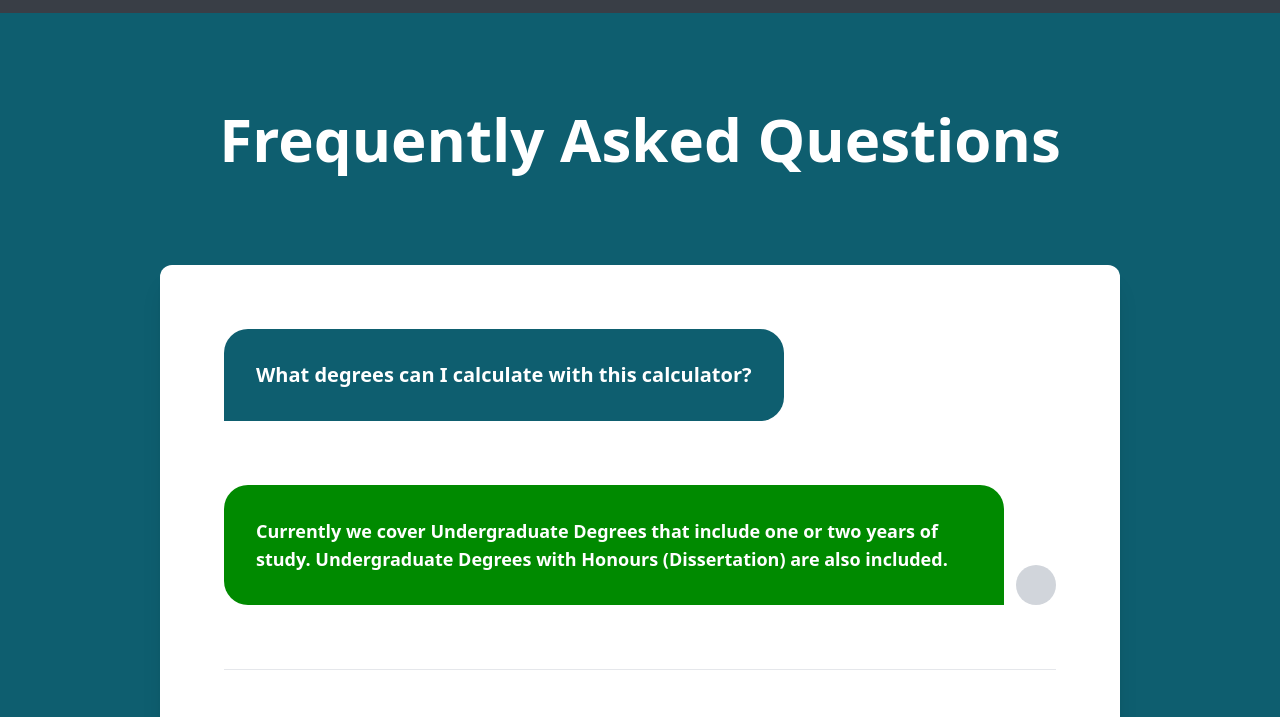
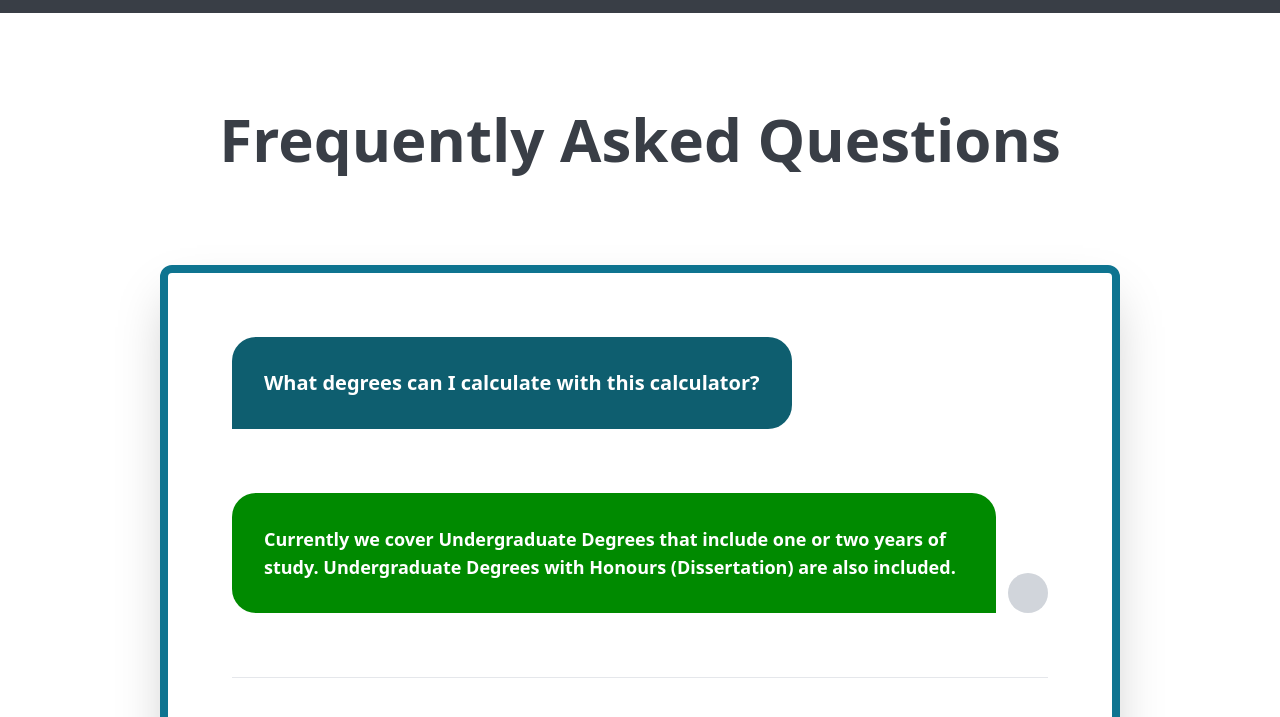
Before and after one commit to LJSkinner/Uni-Stirling-Grade-Calculator-Website, a website: page src/faq.html in a window 1280 px wide. Shown: the part 83-800 px from the top of the page. Drawn offline with nearby package versions, Linux system fonts and the light colour scheme.

Commit message:
style(faq): update bg and border colours

```diff
--- a/src/faq.html
+++ b/src/faq.html
@@ -44,14 +44,14 @@
       </header>
 
       <main>
-        <section class="bg-cyan-800 h-max py-16">
-            <div class="text-white">
+        <section class="h-max py-16">
+            <div class="text-gray-700">
                 <h1 class="p-8 text-3xl md:text-4xl xl:text-6xl text-center font-bold">Frequently Asked Questions</h1>
             </div>
 
             <!--Sample Question section-->
             <!--Design by https://codepen.io/robstinson/pen/oNLaLMN?editors=1010 -->
-            <section class="mx-auto xl:w-3/4 4xl:w-4/6 bg-white xl:rounded-xl shadow-xl p-16 my-16">
+            <section class="mx-auto xl:w-3/4 4xl:w-4/6 bg-white border-4  xl:border-8 border-cyan-700 xl:rounded-xl shadow-2xl p-16 my-16">
 
                 <div class="flex flex-col flex-grow gap-y-8 md:gap-y-16">
                     <div class="flex w-full max-w-2xl">
```
Also changed, not shown: src/css/main.css.
